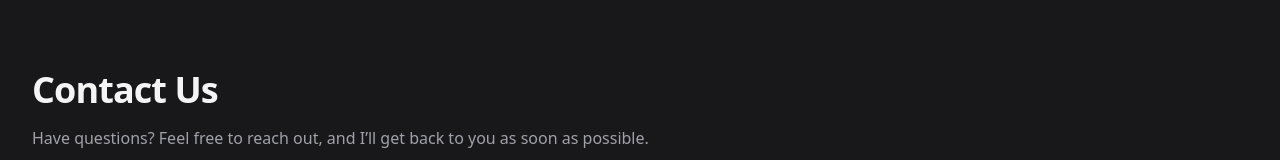
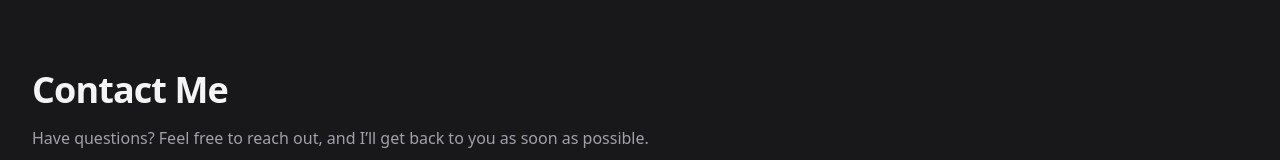
Before and after one commit to john-sprague/code-by-spraguejdev, a React (Vite) app: page /contact in a window 1280 px wide. Shown: the part 210-370 px from the top of the page. Built offline with nearby package versions, Linux system fonts and the light colour scheme.

Commit message:
fix: update h2 contact text

```diff
--- a/src/routes/Contact.tsx
+++ b/src/routes/Contact.tsx
@@ -32,7 +32,7 @@ const Contact: React.FC = () => {
       <div className="px-6 pt-16 mx-auto space-y-8 max-w-7xl lg:px-8 md:space-y-16 md:pt-24 lg:pt-32">
         <div className="max-w-2xl mx-auto lg:mx-0">
           <h2 className="text-3xl font-bold tracking-tight text-zinc-100 sm:text-4xl">
-            Contact Us
+            Contact Me
           </h2>
           <p className="mt-4 text-zinc-400">
             Have questions? Feel free to reach out, and I’ll get back to you as
```
